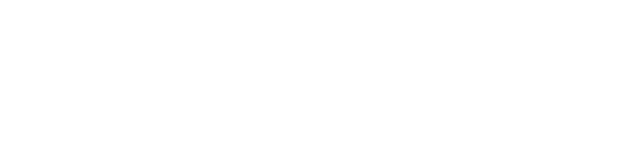
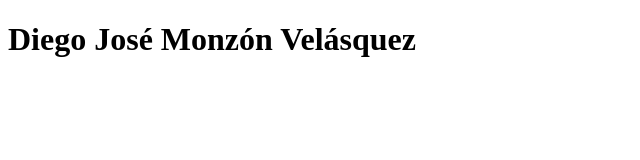
Before and after one commit to dmonzon-2018140/Git2022, a plain HTML site: page index.html in a window 1280 px wide. Shown: the whole page, without its empty margins (0-640 px from the left). Drawn offline with Linux system fonts and the light colour scheme.

Commit message:
Se agregó nombre completo

```diff
--- a/index.html
+++ b/index.html
@@ -7,6 +7,6 @@
     <title>Primer programa en GIT</title>
 </head>
 <body>
-
+    <h1>Diego José Monzón Velásquez</h1>
 </body>
 </html>
```
